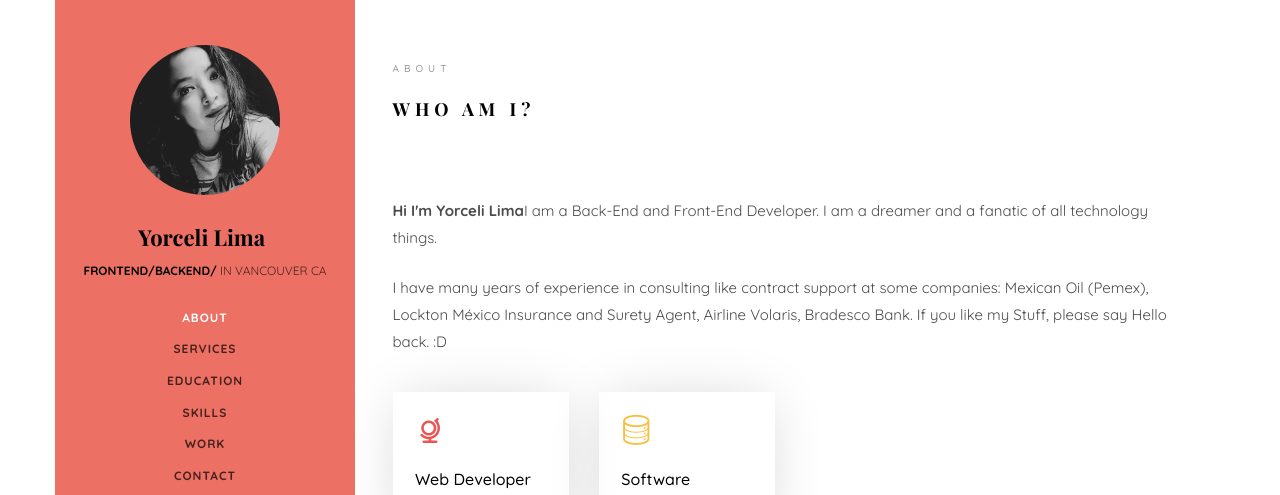
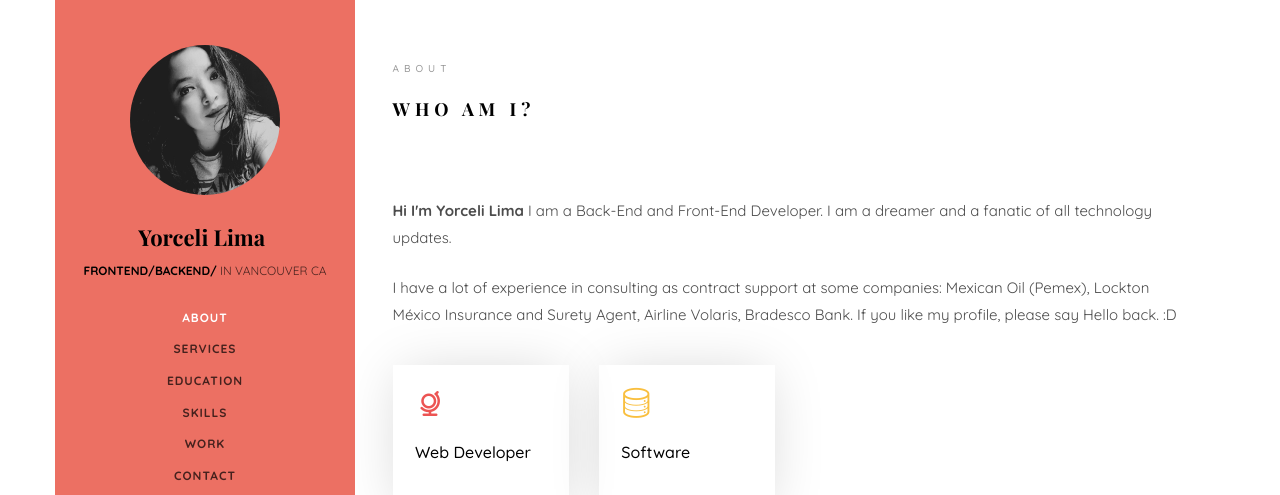
Before and after one commit to yosslim/personalProject, a plain HTML site: page index.html in a window 1280 px wide. Shown: the top 495 px of the page. Drawn offline with nearby package versions, Linux system fonts and the light colour scheme; files whose address does not match are found by name; a web font is replaced by a local one.

Commit message:
intro update

```diff
--- a/index.html
+++ b/index.html
@@ -136,8 +136,8 @@
 									<div class="about-desc">
 										<span class="heading-meta">About</span>
 										<h2 class="portfolio-heading">Who Am I?</h2>
-										<p><strong>Hi I'm Yorceli Lima</strong>I am a Back-End and Front-End Developer. I am a dreamer and a fanatic of all technology things.</p>
-										<p>I have many years of experience in consulting like contract support at some companies: Mexican Oil (Pemex), Lockton México Insurance and Surety Agent, Airline Volaris, Bradesco Bank. If you like my Stuff, please say Hello back. :D</p>
+										<p><strong>Hi I'm Yorceli Lima</strong> I am a Back-End and Front-End Developer. I am a dreamer and a fanatic of all technology updates.</p>
+										<p>I have a lot of experience in consulting as contract support at some companies: Mexican Oil (Pemex), Lockton México Insurance and Surety Agent, Airline Volaris, Bradesco Bank. If you like my profile, please say Hello back. :D</p>
 									</div>
 								</div>
 							</div>
```
